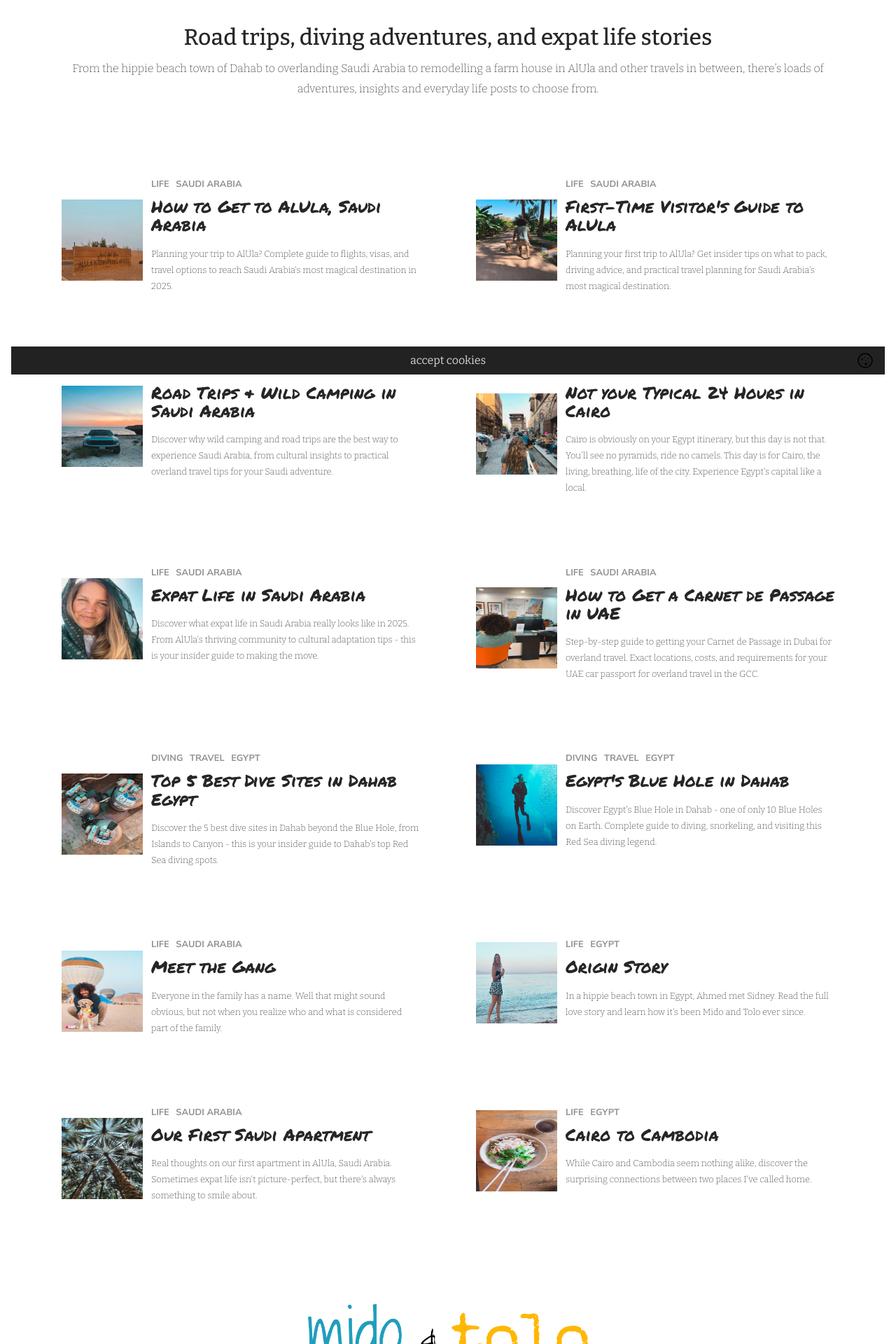
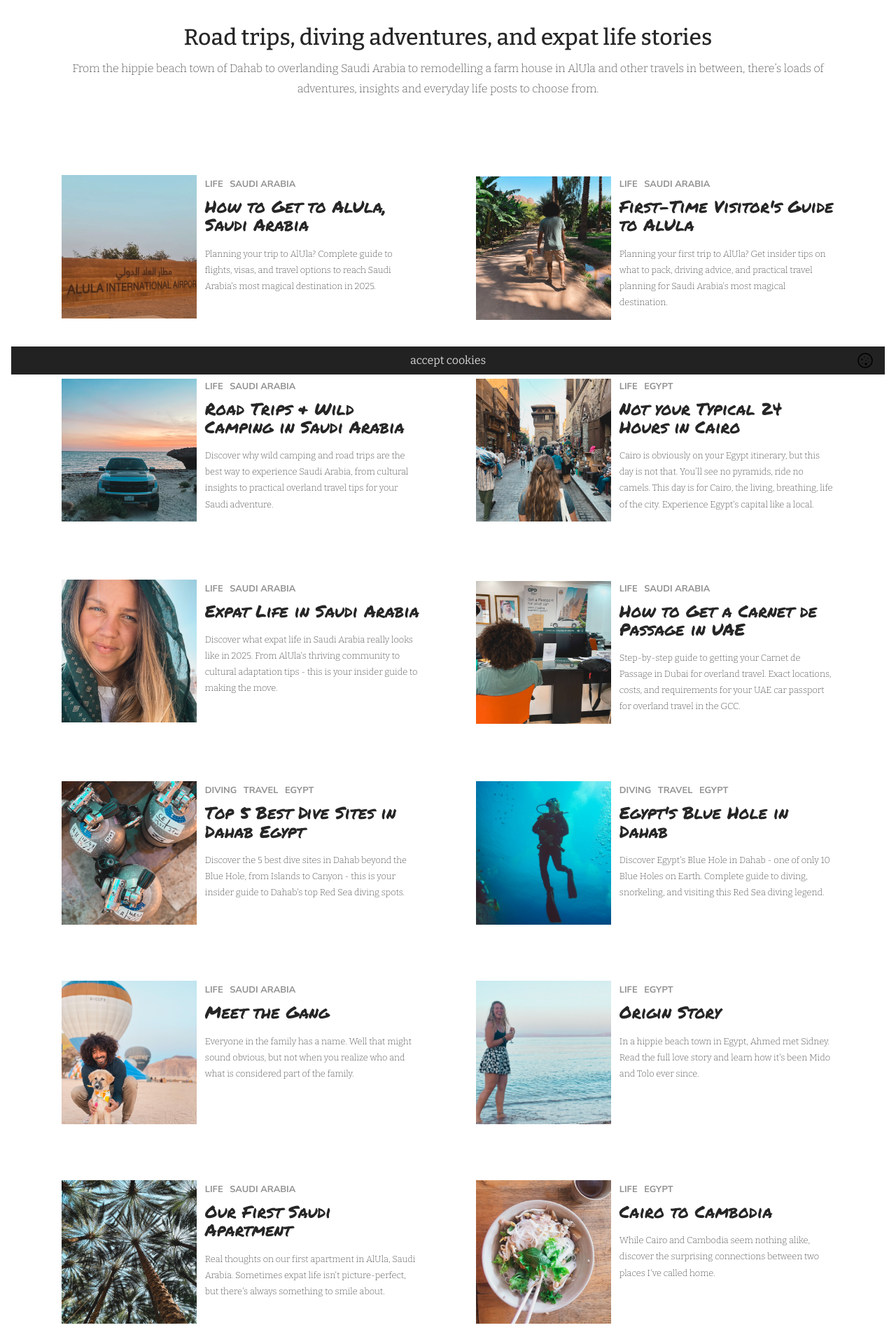
Before and after one commit to SidneyElsayed/midoandtolo-overhaul, a Jekyll site: the page built from browse.html, in a window 1280 px wide. Shown: the part 365-2285 px from the top of the page at 70% size. Built offline with Jekyll 4.4.1, drawn with Linux system fonts in a browser that asks for light colours; nearby versions of some CDN libraries; comment, search, counter and statistics services are not loaded.

Commit message:
images on browse fixed

```diff
--- a/assets/css/style.css
+++ b/assets/css/style.css
@@ -584,6 +584,9 @@
 .grid-cols-6 {
     grid-template-columns: repeat(6, minmax(0, 1fr));
 }
+.grid-cols-5 {
+    grid-template-columns: repeat(5, minmax(0, 1fr));
+}
 .content-center {
     align-content: center;
 }
@@ -605,6 +608,9 @@
 }
 .gap-y-10 {
     row-gap: 2.5rem;
+}
+.self-center {
+    align-self: center;
 }
 .overflow-hidden {
     overflow: hidden;
--- a/browse.html
+++ b/browse.html
@@ -23,12 +23,9 @@
         {% for post in site.posts limit:100 %}
 
         <a class="col-span-2 md:col-span-1 post-item p-10" href="{{ post.url }}">
-            <div class="grid grid-cols-4">
-                <div class="col-span-1 content-center pr-3">
-                    <div class="">
-                      <img src="{{ post.featured_image }}" class="aspect-square">
-                    </div>
-
+            <div class="grid grid-cols-5">
+                <div class="col-span-2 aspect-square self-center">
+                      <img src="{{ post.featured_image }}" class="inset-0 h-full w-full object-cover object-center pr-3">
                 </div>
                 <div class="col-span-3">
 
```
